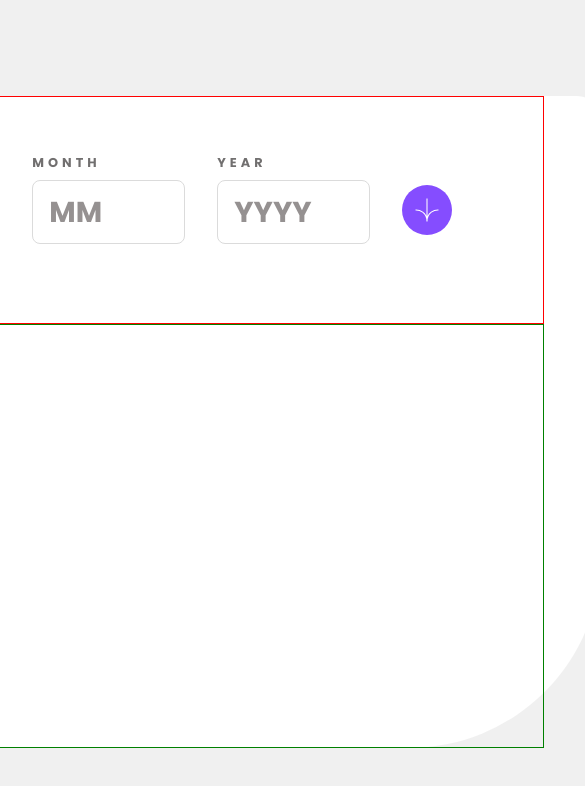
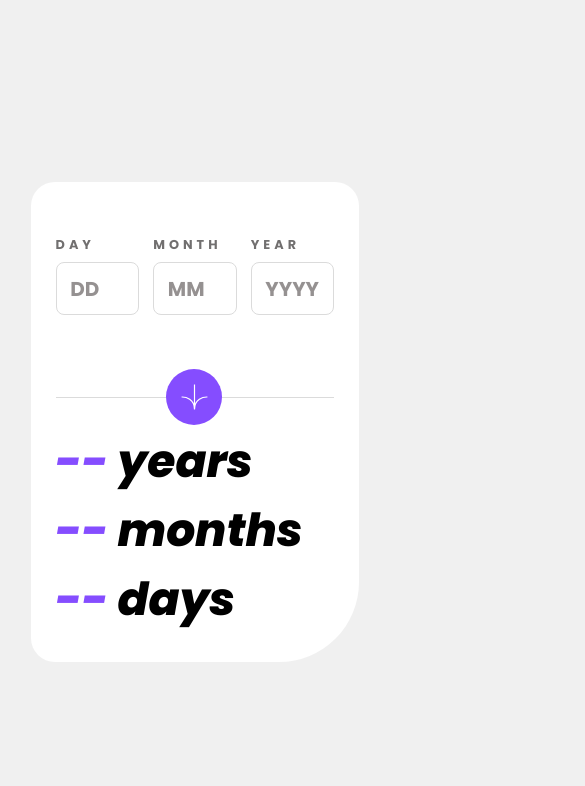
Before and after one commit to AlanPinhon/age-calculator-app-ts, a React (Vite) app: page / in a window 390 px wide. Shown: the top 786 px of the page, 585 px wide, since content can reach past the window. Built offline with nearby package versions, Linux system fonts and the light colour scheme.

Commit message:
chore: finished app styles

```diff
--- a/src/components/FormInput.tsx
+++ b/src/components/FormInput.tsx
@@ -17,7 +17,7 @@ export const FormInput = ({labelId, placeholderText, setInputValue, error}:input
   return (
     <>
       <section className="container-input">
-        <label htmlFor={labelId}>{labelId}</label>
+        <label className={error && "label-error"} htmlFor={labelId}>{labelId}</label>
         <input
           className={error && "input-error"}
           type="text"
--- a/src/components/FormResult.tsx
+++ b/src/components/FormResult.tsx
@@ -11,9 +11,9 @@ export const FormResult = ({ageResults}:resultsProps) => {
   return (
     <>
       <section className="container-result">
-        <h2>{years ?? '--'} years</h2>
-        <h2>{months ?? '--'} months</h2>
-        <h2>{days ?? '--'} days</h2>
+        <h2 className="date-result"><span className="date-number">{years ?? '--'}</span> years</h2>
+        <h2 className="date-result"><span className="date-number">{months ?? '--'}</span> months</h2>
+        <h2 className="date-result"><span className="date-number">{days ?? '--'}</span> days</h2>
       </section>
     </>
   )
--- a/src/styles/styles.css
+++ b/src/styles/styles.css
@@ -43,15 +43,15 @@ body{
 
 .container-form{
   display: flex;
+  position: relative;
   flex-direction: row;
   align-items: center;
-  height: 35%;
-  border: 1px solid red;
+  height: 30%;
+  border-bottom: 1px solid var(--light-grey);
 }
 
 .container-result{
-  height: 65%;
-  border: 1px solid green;
+  height: 70%;
 }
 
 .container-input{
@@ -79,9 +79,15 @@ body{
     line-height: 4rem;
     height: 4rem;
     padding-left: 1rem;
+    margin-bottom: .5rem;
 
     &::placeholder{
       color: rgb(149, 145, 145);
+    }
+
+    &:focus{
+      outline: none;
+      border-color: var(--purple)
     }
   }
 
@@ -89,25 +95,105 @@ body{
   .input-error{
     border: 1px solid var(--light-red)
   }
+
+  .label-error{
+    color: var(--light-red);
+  }
 }
 
 button{
   display: flex;
   justify-content: center;
   align-items: center;
-  width: 50px;
-  height: 50px;
+  width: 6.25rem;
+  height: 6.25rem;
   border: none;
   border-radius: 50%;
   background-color: var(--purple);
+  position: absolute;
+  bottom: -3rem;
+  right: 0;
+  transition: .1s ease-in-out;
 
   & img.arrow-btn{
-    width: 40px;
-    height: 40px;
+    width: 4rem;
+    height: 4rem;
     padding: .5rem;
+  }
+
+  &:hover{
+    background-color: var(--off-black);
+    cursor: pointer;
   }
 }
 
 .msg-error{
   color: var(--light-red);
+  font-size: .85rem;
+  font-style: italic;
 }
+
+.date-result{
+  font-size: 5.5rem;
+  font-weight: 800;
+  font-style: italic;
+}
+
+.date-number{
+  color: var(--purple);
+}
+
+@media screen and (max-width: 850px){
+  .container-app{
+    width: 20.5rem;
+    height: 30rem;
+    border-radius: 1.5rem;
+    border-bottom-right-radius: 5rem;
+  }
+
+  .container-form,
+  .container-result{
+    width: 85%;
+  }
+
+  .container-form{
+    height: 45%;
+    justify-content: space-between;
+  }
+
+  .container-result{
+    display: flex;
+    flex-direction: column;
+    justify-content: center;
+    height: 55%;
+  }
+
+  .container-input{
+    width: 30%;
+    margin-right: 0;
+
+    & input{
+      font-size: 1.25rem;
+      padding-left: .85rem;
+      line-height: 3.5rem;
+      height: 3.35rem;
+    }
+  }
+
+  button{
+    width: 3.5rem;
+    height: 3.5rem;
+    bottom: -1.75rem;
+    right: 7rem;
+
+    & img.arrow-btn{
+      width: 2.65rem;
+      height: 2.65rem;
+      padding: .5rem;
+    }
+  }
+
+  .date-result{
+    font-size: 2.85rem;
+  }
+}
```
Also changed, not shown: 1 other file (tests, documents, lock files or other folders).
